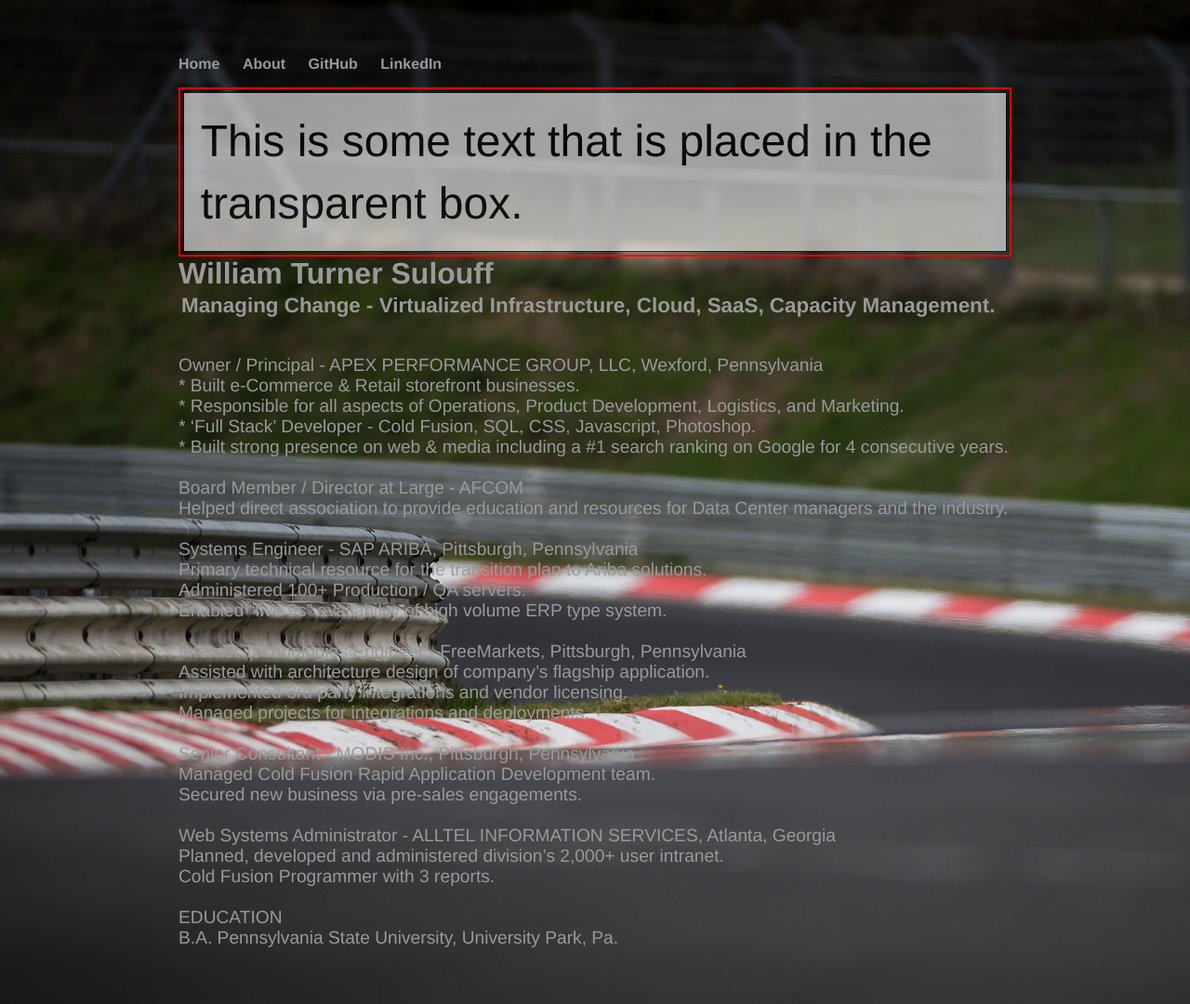
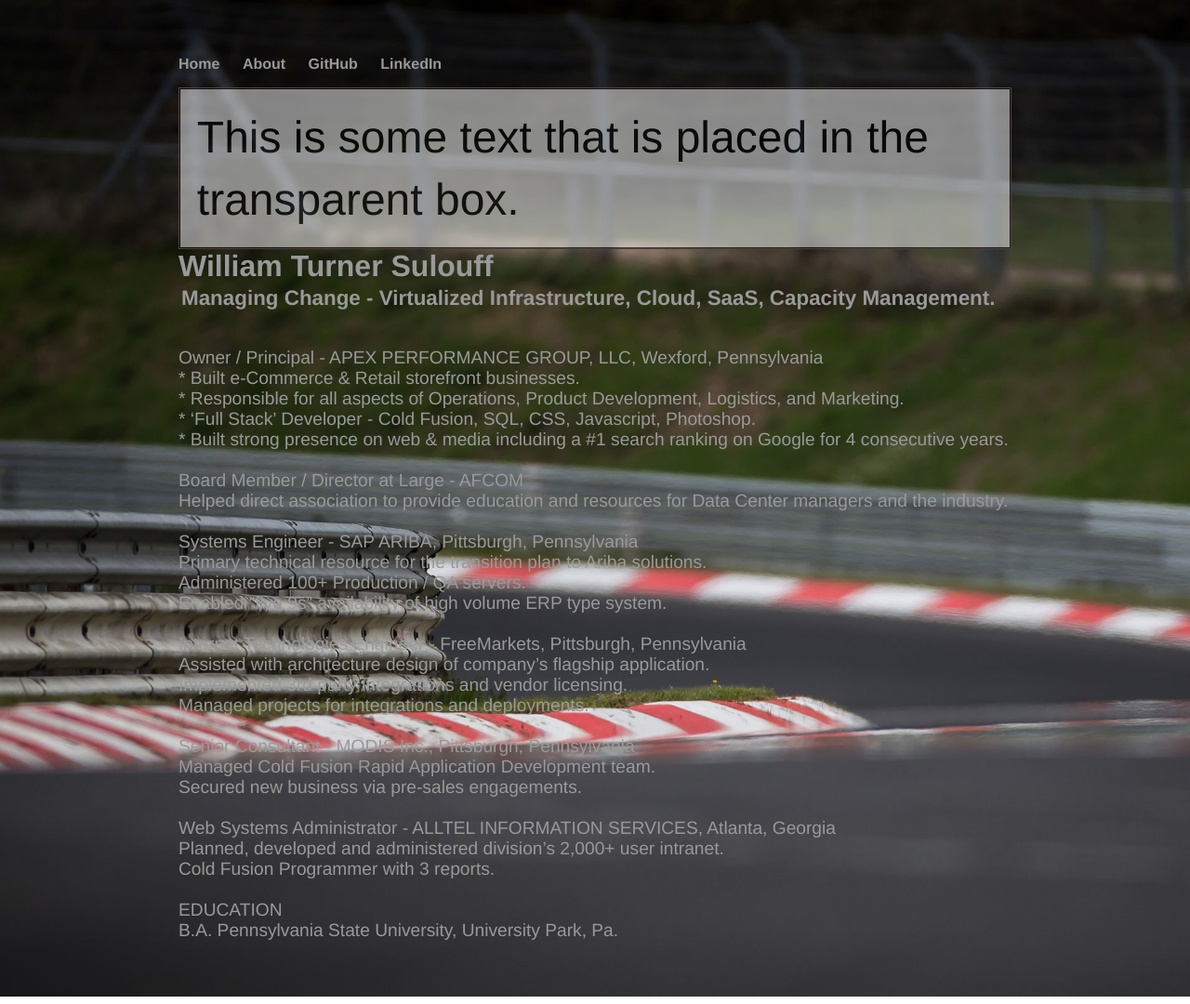
Before and after one commit to apex944/apex944.github.io, a Jekyll site: the page cv/index.html, which Jekyll copies as it is, in a window 1280 px wide. Shown: the whole page at 93% size. Built offline with Jekyll 4.4.1, drawn with Linux system fonts in a browser that asks for light colours.

Commit message:
updated cv2

```diff
--- a/cv/index.html
+++ b/cv/index.html
@@ -8,14 +8,14 @@
 
     <style>
         div.background {
-            border: 2px solid red;
+            border: 1px solid rgb(82, 65, 65);
         }
 
         div.transbox {
-            margin: 3px;
+            margin: 0px;
             background-color: #ffffff;
             border: 1px solid black;
-            opacity: 0.6;
+            opacity: 0.5;
             filter: alpha(opacity=80); /* For IE8 and earlier */
         }
 
```
